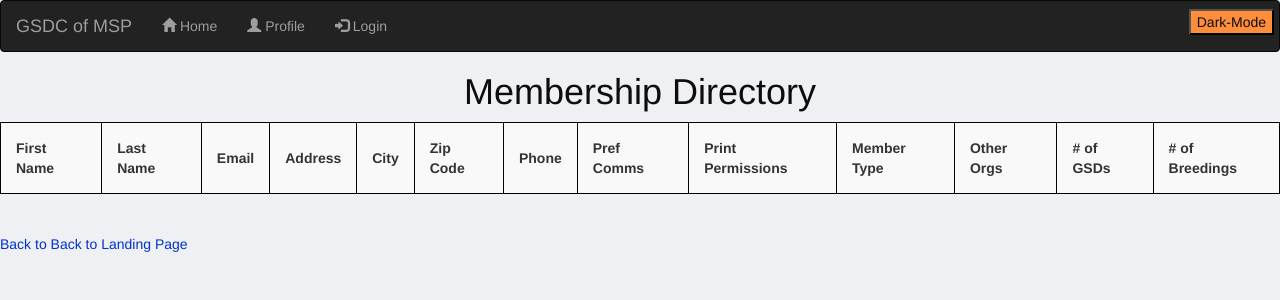
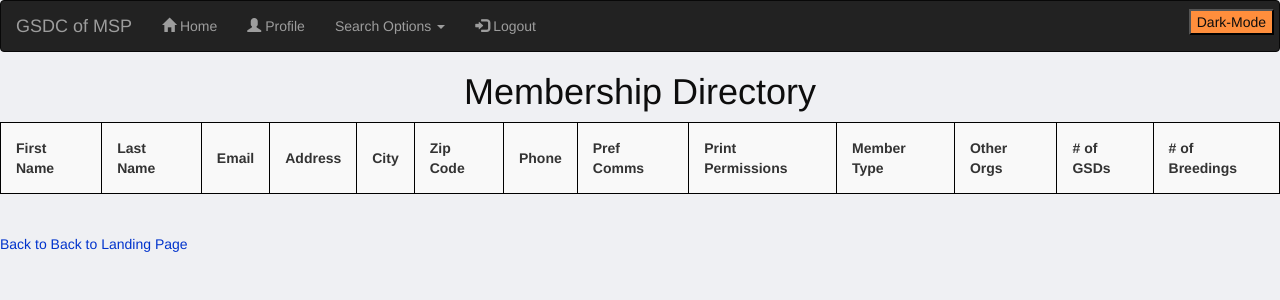
Before and after one commit to lauranewland/gsdc-webapp-flask, a Flask app: page /user in a window 1280 px wide. Shown: the top 300 px of the page. Run offline with Flask 2, Linux system fonts and the light colour scheme; the visitor is signed in with stand-in values (Sample User, id 1); data comes from the database, SQL or seed files in the repository; lists and menus that the app fills with data are empty; some libraries are stand-ins or nearby versions.

Commit message:
Added Search Dropdown in the Navbar

```diff
--- a/templates/base.html
+++ b/templates/base.html
@@ -30,7 +30,15 @@
           {% endif %}
           {% if current_user.is_authenticated %}
           <li><a href="/login_landing"><span class="glyphicon glyphicon-user"></span> Profile</a></li>
-          <li><a href="/logout"><span class="glyphicon glyphicon-log-in"></span> Login</a></li>
+          <li class="dropdown">
+            <a class="dropdown-toggle" data-toggle="dropdown" href="#">Search Options
+            <span class="caret"></span></a>
+            <ul class="dropdown-menu">
+              <li><a href="/user">View All Members</a></li>
+              <li><a href="/search">Search Member Directory</a></li>
+            </ul>
+          </li>
+          <li><a href="/logout"><span class="glyphicon glyphicon-log-in"></span> Logout</a></li>
           {% endif %}
         </ul>
       <ul class="nav navbar-nav navbar-right">
```
